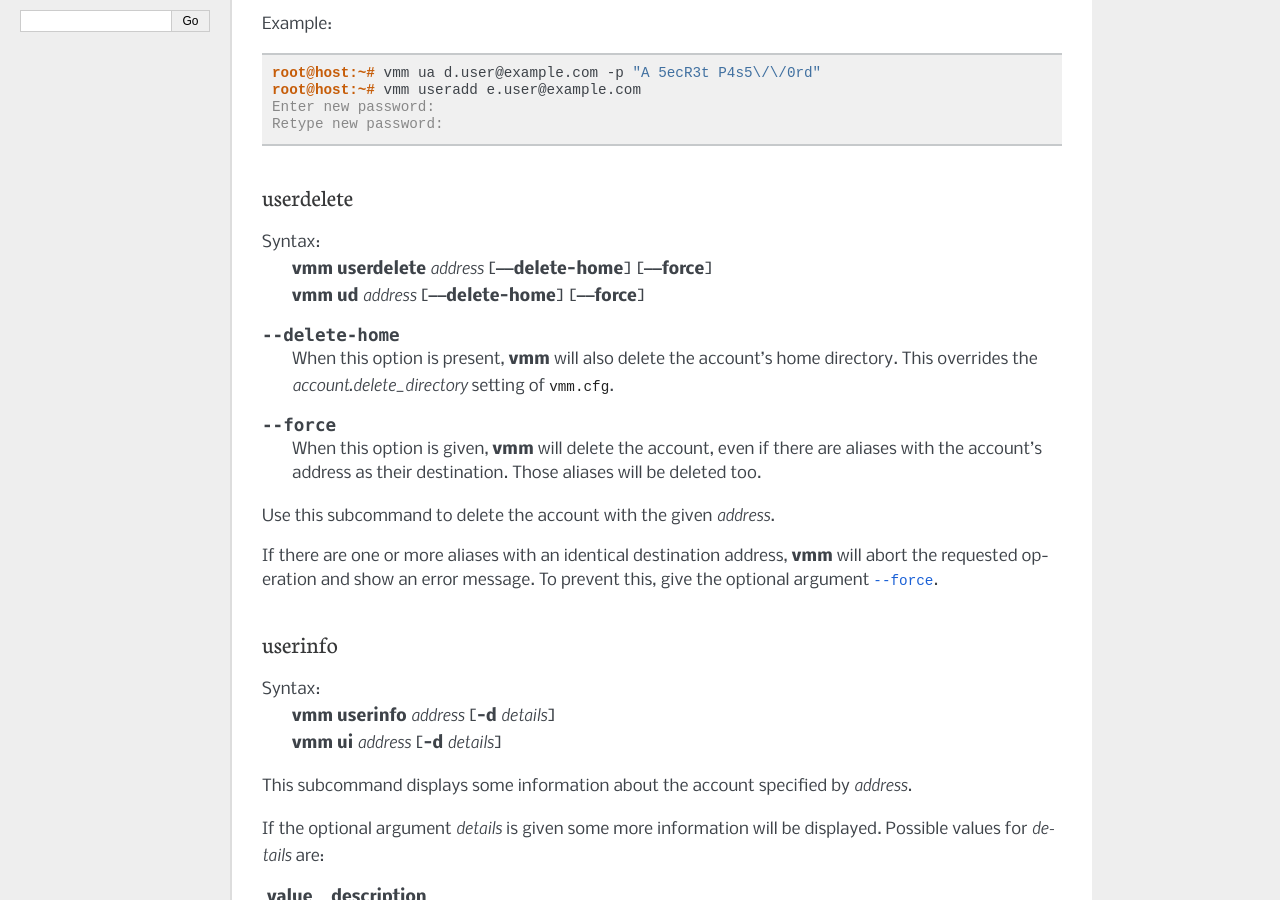
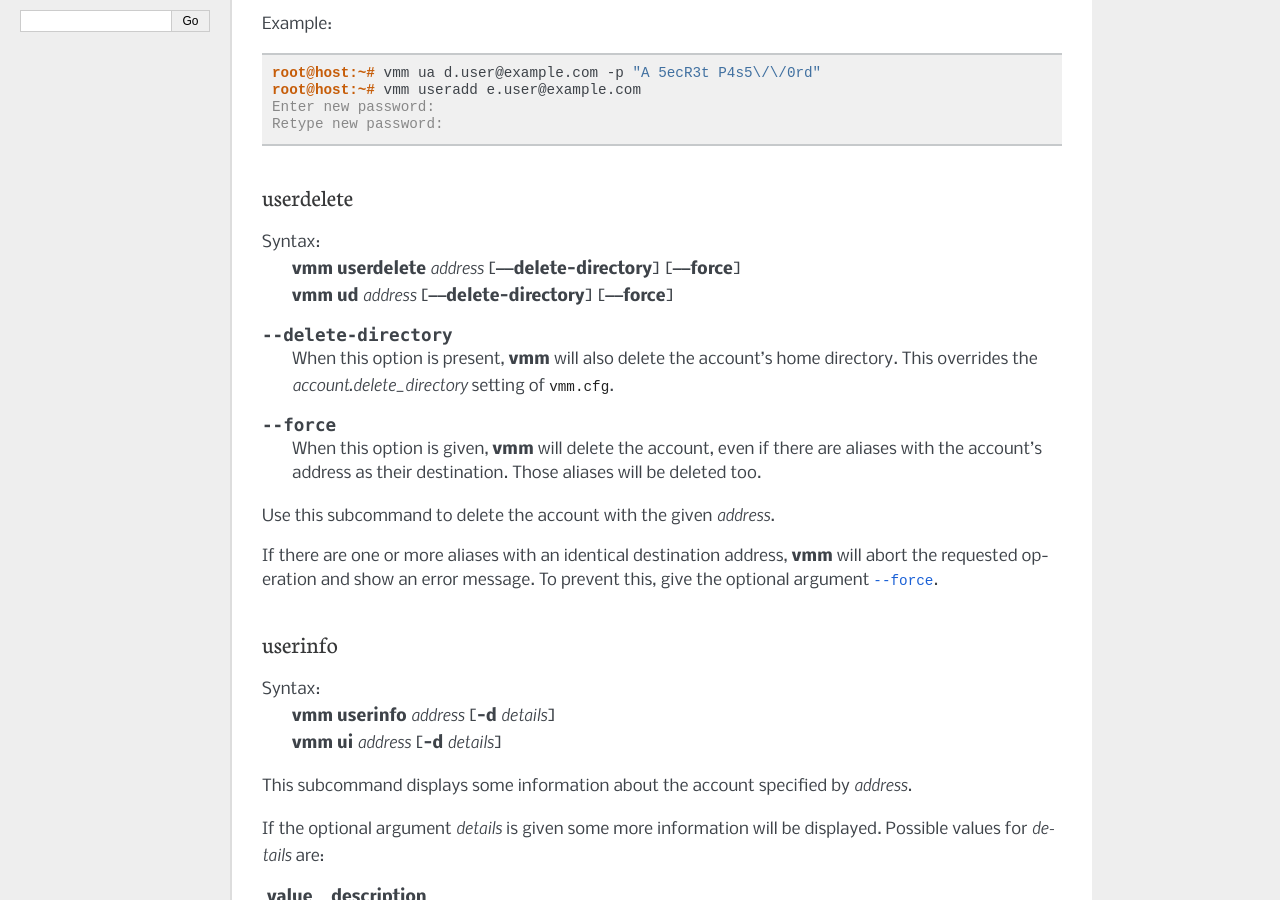
Before and after one commit to kmohrf/vmm, a Sphinx documentation site: the page built from doc/web/source/howto/manage_accounts.rst, in a window 1280 px wide and 900 px high, scrolled down 613 px. Built offline with Sphinx 7.4.7, drawn with Linux system fonts in a browser that asks for light colours.

Commit message:
{man1,doc/web}: Updated userdelete's --delete-home -> --delete-directory.

```diff
--- a/doc/web/source/howto/manage_accounts.rst
+++ b/doc/web/source/howto/manage_accounts.rst
@@ -40,10 +40,10 @@ userdelete
 .. program:: vmm userdelete
 
 Syntax:
- | **vmm userdelete** *address* [**‒‒delete-home**] [**‒‒force**]
- | **vmm ud** *address* [**‒‒delete-home**] [**‒‒force**]
+ | **vmm userdelete** *address* [**‒‒delete-directory**] [**‒‒force**]
+ | **vmm ud** *address* [**‒‒delete-directory**] [**‒‒force**]
 
-.. option:: --delete-home
+.. option:: --delete-directory
 
  When this option is present, :command:`vmm` will also delete the account's
  home directory.
```
Also changed, not shown: 1 other file.
